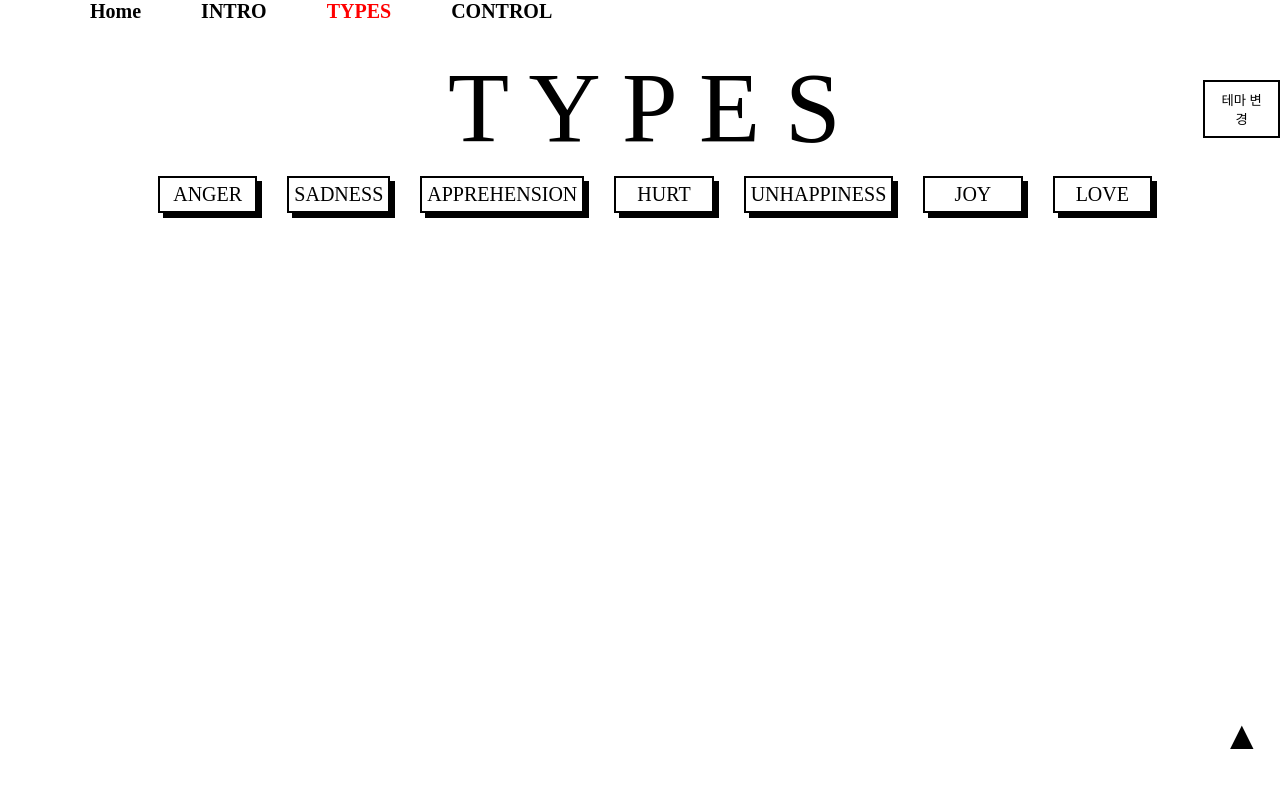
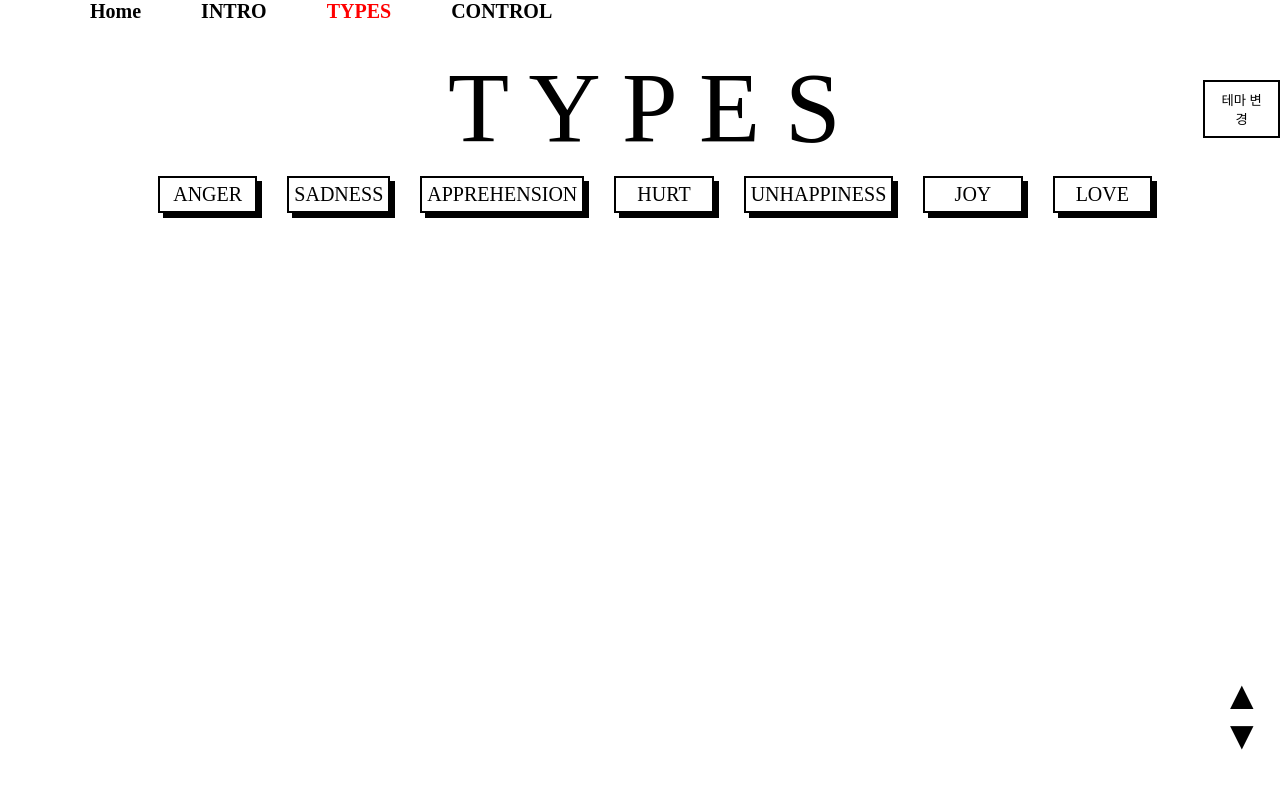
Before and after one commit to PraiseTheSunSola/emotion-project, a React (Create React App) app: page /Introduction in a window 1280 px wide. Shown: the top 788 px of the page. Built offline with nearby package versions, Linux system fonts and the light colour scheme; a web font is replaced by a local one.

Commit message:
내용추가

```diff
--- a/src/Project/Introduction.js
+++ b/src/Project/Introduction.js
@@ -60,7 +60,7 @@ export const PageMotionFunc = (theme) => {
 
 const MovePageTop = styled(motion.button)`
   position: fixed;
-  bottom: 5%;
+  bottom: 10%;
   left: 95%;
   width: 50px;
   height: 50px;
@@ -84,11 +84,12 @@ const MovePageBottom = styled(motion.button)`
   height: 50px;
   font-size: 40px;
   border: 0px;
-  background-color: white;
-  color: black;
-
+  background-color: ${(props) => props.theme.backgroundColor};
+  color: ${(props) => props.theme.textColor};
+  opacity: 1;
   &:hover {
     cursor: pointer;
+    opacity: 0.5;
     color: gray;
   }
 `;
@@ -446,6 +447,15 @@ export function Introduction() {
       >
         ▲
       </MovePageTop>
+      <MovePageBottom
+        variants={MoveBottom}
+        initial="start"
+        animate="end"
+        exit="exit"
+        onClick={() => ClickMoveBottom()}
+      >
+        ▼
+      </MovePageBottom>
     </>
   );
 }
--- a/src/Project/Regulation.js
+++ b/src/Project/Regulation.js
@@ -168,7 +168,7 @@ const MoveTopBottomButtonBox = styled(motion.div)`
 
 const MovePageTop = styled(motion.button)`
   position: fixed;
-  bottom: 5%;
+  bottom: 10%;
   left: 95%;
   width: 50px;
   height: 50px;
@@ -192,11 +192,12 @@ const MovePageBottom = styled(motion.button)`
   height: 50px;
   font-size: 40px;
   border: 0px;
-  background-color: white;
-  color: black;
-
+  background-color: ${(props) => props.theme.backgroundColor};
+  color: ${(props) => props.theme.textColor};
+  opacity: 1;
   &:hover {
     cursor: pointer;
+    opacity: 0.5;
     color: gray;
   }
 `;
@@ -456,7 +457,7 @@ export function Regulation() {
         ▲
       </MovePageTop>
 
-      {/* <MovePageBottom
+      <MovePageBottom
         variants={MoveBottom}
         initial="start"
         animate="end"
@@ -464,7 +465,7 @@ export function Regulation() {
         onClick={() => ClickMoveBottom()}
       >
         ▼
-      </MovePageBottom> */}
+      </MovePageBottom>
     </>
   );
 }
```
